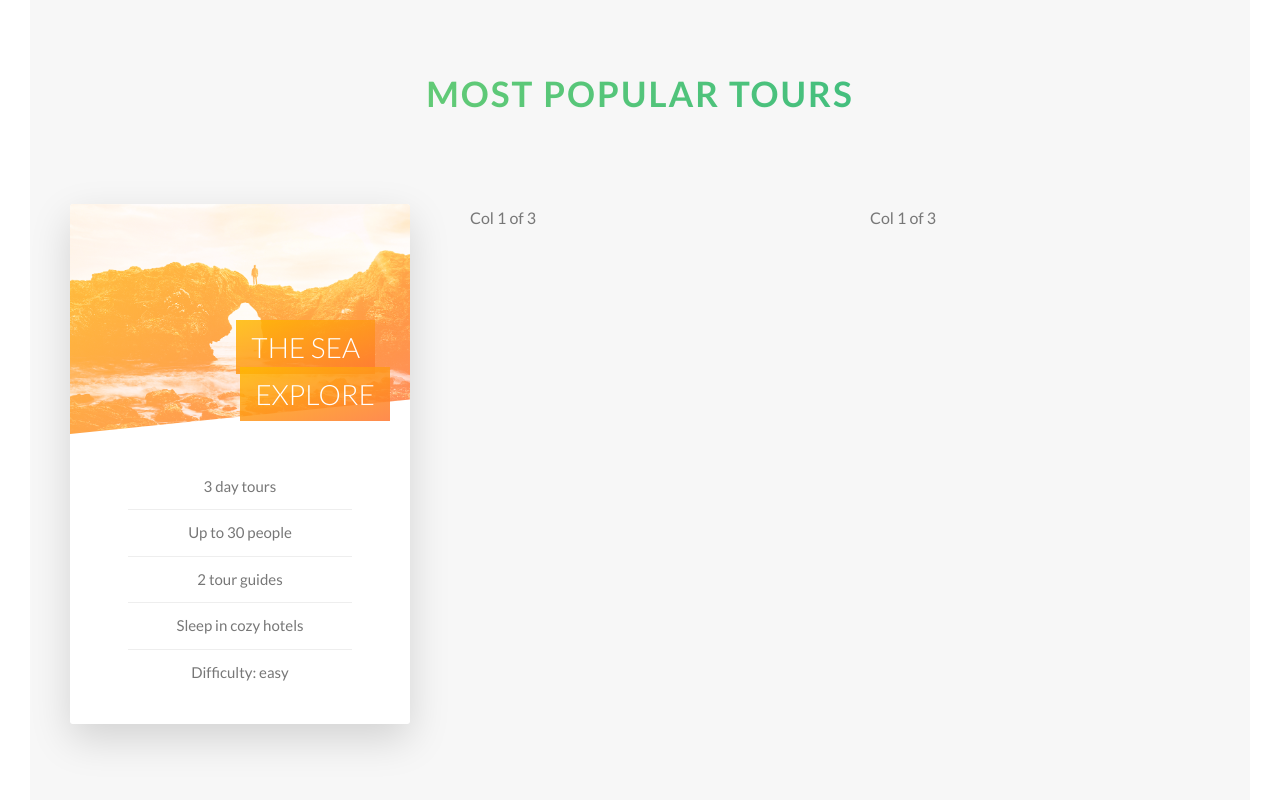
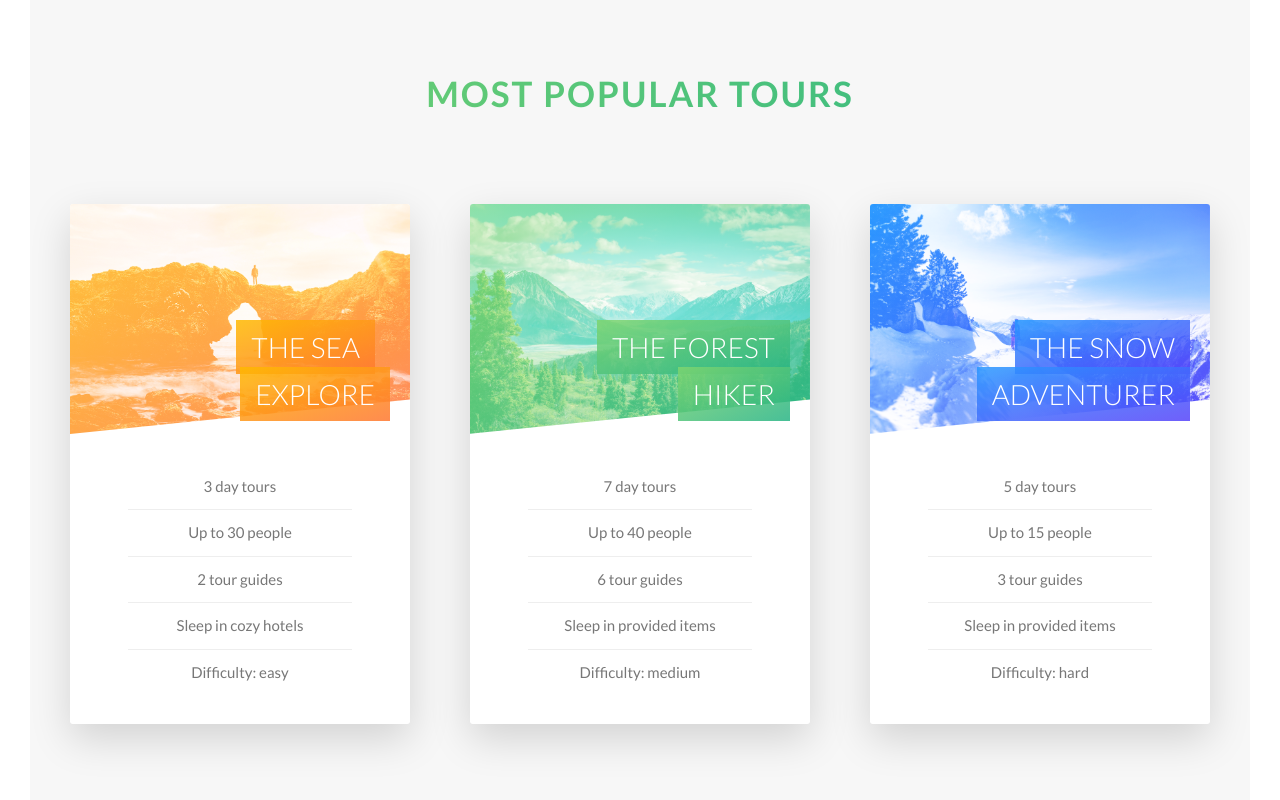
Before and after one commit to csabatoth627/natours-css-sass, a website: page index.html in a window 1280 px wide. Shown: the part 2298-3098 px from the top of the page. Drawn offline with Linux system fonts and the light colour scheme.

Commit message:
feat: finish tour cards

```diff
--- a/index.html
+++ b/index.html
@@ -139,7 +139,9 @@
               <div class="card__side card__side--front">
                 <div class="card__picture card__picture--1">&nbsp;</div>
                 <h4 class="card__heading">
-                  <span class="card__heading-span card__heading-span--1">The Sea Explore</span>
+                  <span class="card__heading-span card__heading-span--1"
+                    >The Sea Explore</span
+                  >
                 </h4>
                 <div class="card__details">
                   <ul>
@@ -152,12 +154,75 @@
                 </div>
               </div>
               <div class="card__side card__side--back card__side--back-1">
-                back
+                <div class="card__cta">
+                  <div class="card__price-box">
+                    <p class="card__price-only">only</p>
+                    <p class="card__price-value">$297</p>
+                  </div>
+                  <a href="#" class="btn btn--white">Book now</a>
+                </div>
               </div>
             </div>
           </div>
-          <div class="col-1-of-3">Col 1 of 3</div>
-          <div class="col-1-of-3">Col 1 of 3</div>
+          <div class="col-1-of-3">
+            <div class="card">
+              <div class="card__side card__side--front">
+                <div class="card__picture card__picture--2">&nbsp;</div>
+                <h4 class="card__heading">
+                  <span class="card__heading-span card__heading-span--2"
+                    >The forest hiker</span
+                  >
+                </h4>
+                <div class="card__details">
+                  <ul>
+                    <li>7 day tours</li>
+                    <li>Up to 40 people</li>
+                    <li>6 tour guides</li>
+                    <li>Sleep in provided items</li>
+                    <li>Difficulty: medium</li>
+                  </ul>
+                </div>
+              </div>
+              <div class="card__side card__side--back card__side--back-2">
+                <div class="card__cta">
+                  <div class="card__price-box">
+                    <p class="card__price-only">only</p>
+                    <p class="card__price-value">$297</p>
+                  </div>
+                  <a href="#" class="btn btn--white">Book now</a>
+                </div>
+              </div>
+            </div>
+          </div><div class="col-1-of-3">
+            <div class="card">
+              <div class="card__side card__side--front">
+                <div class="card__picture card__picture--3">&nbsp;</div>
+                <h4 class="card__heading">
+                  <span class="card__heading-span card__heading-span--3"
+                    >The snow adventurer</span
+                  >
+                </h4>
+                <div class="card__details">
+                  <ul>
+                    <li>5 day tours</li>
+                    <li>Up to 15 people</li>
+                    <li>3 tour guides</li>
+                    <li>Sleep in provided items</li>
+                    <li>Difficulty: hard</li>
+                  </ul>
+                </div>
+              </div>
+              <div class="card__side card__side--back card__side--back-3">
+                <div class="card__cta">
+                  <div class="card__price-box">
+                    <p class="card__price-only">only</p>
+                    <p class="card__price-value">$297</p>
+                  </div>
+                  <a href="#" class="btn btn--white">Book now</a>
+                </div>
+              </div>
+            </div>
+          </div>
         </div>
       </section>
     </main>
--- a/sass/components/_card.scss
+++ b/sass/components/_card.scss
@@ -31,6 +31,20 @@
           $color-secondary-dark
         );
       }
+      &-2 {
+        background-image: linear-gradient(
+          to right bottom,
+          $color-primary-light,
+          $color-primary-dark
+        );
+      }
+      &-3 {
+        background-image: linear-gradient(
+          to right bottom,
+          $color-tertiary-light,
+          $color-tertiary-dark
+        );
+      }
     }
   }
 
@@ -58,6 +72,22 @@
         ),
         url(../img/nat-5.jpg);
     }
+    &--2 {
+      background-image: linear-gradient(
+          to right bottom,
+          $color-primary-light,
+          $color-primary-dark
+        ),
+        url(../img/nat-6.jpg);
+    }
+    &--3 {
+      background-image: linear-gradient(
+          to right bottom,
+          $color-tertiary-light,
+          $color-tertiary-dark
+        ),
+        url(../img/nat-7.jpg);
+    }
   }
 
   &__heading {
@@ -84,6 +114,20 @@
         rgba($color-secondary-dark, 0.85)
       );
     }
+    &--2 {
+      background-image: linear-gradient(
+        to right bottom,
+        rgba($color-primary-light, 0.85),
+        rgba($color-primary-dark, 0.85)
+      );
+    }
+    &--3 {
+      background-image: linear-gradient(
+        to right bottom,
+        rgba($color-tertiary-light, 0.85),
+        rgba($color-tertiary-dark, 0.85)
+      );
+    }
   }
 
   &__details {
@@ -103,4 +147,31 @@
       }
     }
   }
+
+  //FRONT SIDE STYLING
+
+  &__cta {
+    position: absolute;
+    top: 50%;
+    left: 50%;
+    transform: translate(-50%, -50%);
+    width: 90%;
+    text-align: center;
+  }
+
+  &__price-box {
+    text-align: center;
+    color: $color-white;
+    margin-bottom: 8rem;
+  }
+
+  &__price-only {
+    font-size: 1.4rem;
+    text-transform: uppercase;
+  }
+
+  &__price-value {
+    font-size: 6rem;
+    font-weight: 100;
+  }
 }
```
Also changed, not shown: css/style.css.
